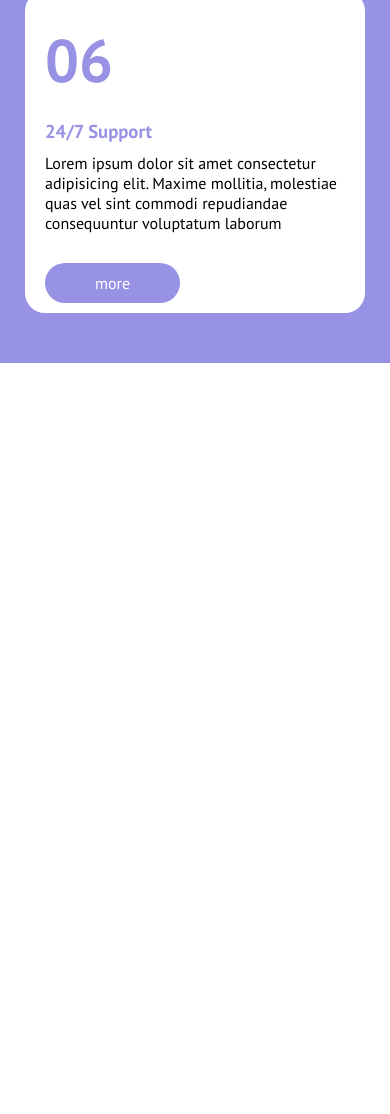
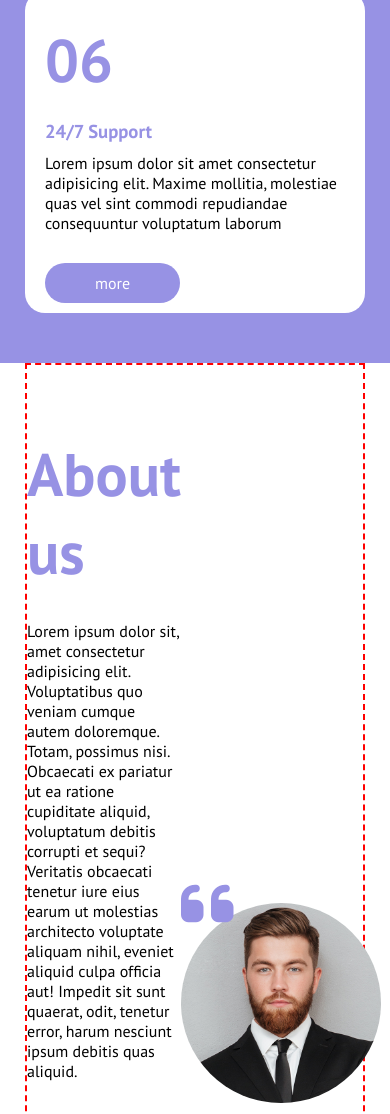
Before and after one commit to GLCVLL/htmlcss-responsive-layout, a plain HTML site: page index.html in a window 390 px wide. Shown: the part 6107-7221 px from the top of the page. Before the commit the page ends 6470 px from the top, so only its background shows below. Drawn offline with Linux system fonts and the light colour scheme.

Commit message:
added about us section no responsive

```diff
--- a/css/style.css
+++ b/css/style.css
@@ -343,6 +343,55 @@ a{
     border-radius: 20px;
 }
 
+/*INFO ABOUT US SECTION*/
+
+.info{
+    display: flex;
+    padding: 40px 0;
+    border: 2px dashed red;
+}
+
+/*INFO LEFT*/
+
+.info-left{
+    flex-basis: 70%;
+}
+
+.info-left h2{
+    color: #9792e4;
+    font-size: 60px;
+    padding: 30px 0;
+}
+
+/*INFO RIGHT*/
+
+.info-right{
+    flex-basis: 30%;
+    display: flex;
+    align-items: center;
+    justify-content: center;
+}
+
+.bg-img {
+    position: relative;
+    background-image: url('../img/about.jpg');
+    width: 200px;
+    height: 200px;
+    border-radius: 50%;
+    background-size: cover;
+    background-position: center;
+  }
+
+  .bg-img i {
+    position: absolute;
+    color: #9792e4;
+    font-size: 60px;
+    width: 100%;
+    height: 100%;
+  }
+
+
+
 /******************************
 RESPONSIVE
 *******************************/
--- a/index.html
+++ b/index.html
@@ -217,6 +217,23 @@
                 </div>
             </div>
         </section>
+        <!--INFO ABOUT US SECTION-->
+        <section class="container info">
+            <div class="info-left">
+                <h2>About us</h2>
+                <p>Lorem ipsum dolor sit, amet consectetur adipisicing elit. Voluptatibus quo veniam cumque autem doloremque. Totam, possimus nisi. Obcaecati ex pariatur ut ea ratione cupiditate aliquid, voluptatum debitis corrupti et sequi? Veritatis
+                    obcaecati tenetur iure eius earum ut molestias architecto voluptate aliquam
+                    nihil, eveniet aliquid culpa officia aut! Impedit sit sunt quaerat, odit,
+                    tenetur error, harum nesciunt ipsum debitis quas aliquid.</p>
+                <p>Lorem ipsum dolor sit amet consectetur adipisicing elit. Iusto facilis quos et iure eveniet, veniam minima non esse rem molestiae aliquam exercitationem neque earum unde inventore sapiente sed eaque atque. Veritatis
+                    obcaecati tenetur iure eius earum ut molestias architecto voluptate aliquam
+                    nihil, eveniet aliquid culpa officia aut! Impedit sit sunt quaerat, odit,
+                    tenetur error, harum nesciunt ipsum debitis quas aliquid.</p>
+            </div>
+            <div class="info-right">
+                <div class="bg-img"><i class="fa-solid fa-quote-left fa-2xl"></i></div>
+            </div>
+        </section>
     </main>
     <footer></footer>
 </body>
```
